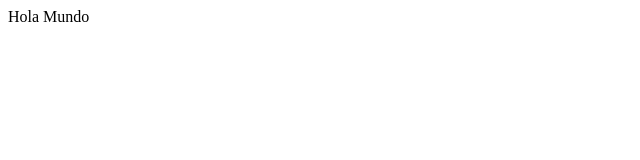
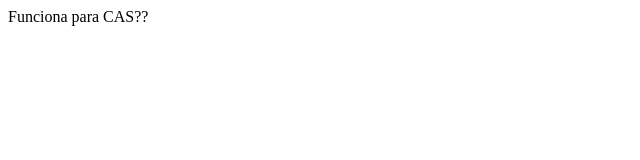
Before and after one commit to MiguelS2019/CASPR01, a plain HTML site: page index.html in a window 1280 px wide. Shown: the full height of the page, 0-640 px from the left. Drawn offline with Linux system fonts and the light colour scheme.

Commit message:
second commit

```diff
--- a/index.html
+++ b/index.html
@@ -7,6 +7,6 @@
     <title>Document</title>
 </head>
 <body>
-    Hola Mundo
+    Funciona para CAS??
 </body>
 </html>
```
